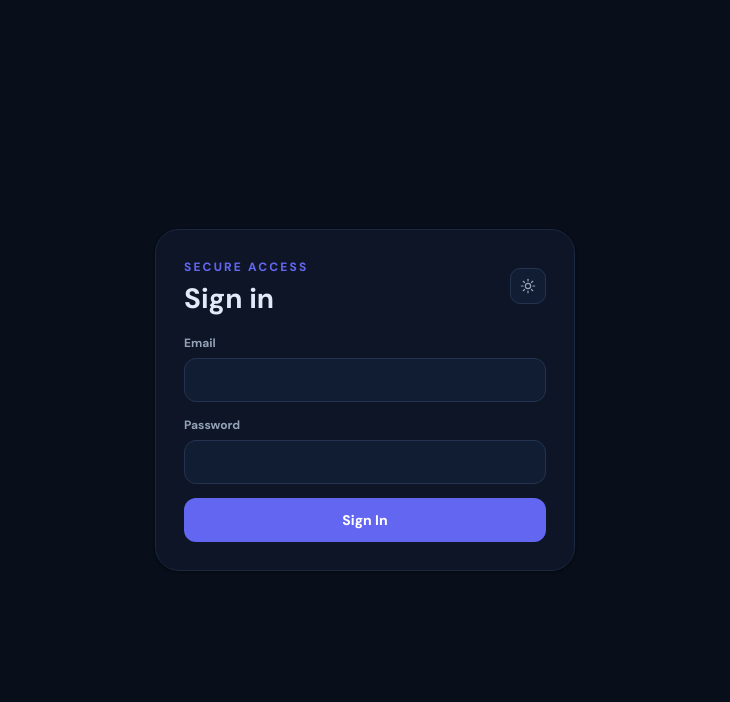
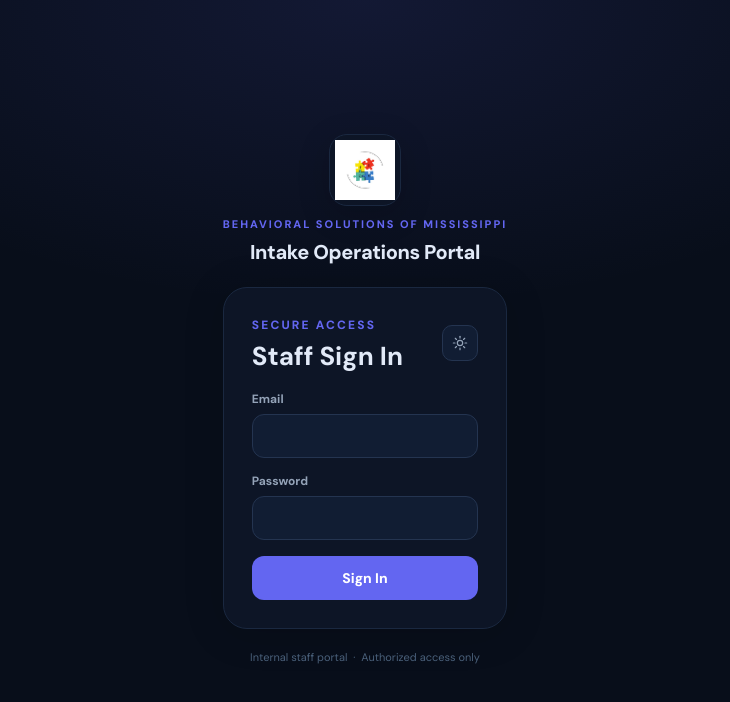
Before and after one commit to zwells-cpu/bsom-intake-portal-v3, a React (Vite) app: page / in a window 1280 px wide. Shown: the top 702 px of the page, without its empty margins (275-1005 px from the left). Built offline with nearby package versions, Linux system fonts and the light colour scheme; no server answers.

Commit message:
UI Greeting

```diff
--- a/src/App.jsx
+++ b/src/App.jsx
@@ -726,12 +726,64 @@ export default function App() {
 
   if (!session || recoveryMode) {
     return (
-      <div style={{ minHeight: '100vh', display: 'grid', placeItems: 'center', padding: '32px', background: 'var(--bg)' }}>
-        <div style={{ width: '100%', maxWidth: 420, background: 'var(--surface)', border: '1px solid var(--border)', borderRadius: 24, boxShadow: 'var(--shadow)', padding: 28 }}>
+      <div style={{
+        minHeight: '100vh',
+        display: 'grid',
+        placeItems: 'center',
+        padding: '32px',
+        background: 'var(--bg)',
+        position: 'relative',
+        overflow: 'hidden',
+      }}>
+
+        {/* Subtle branded background glow — works in both light + dark */}
+        <div style={{
+          position: 'absolute',
+          inset: 0,
+          background: 'radial-gradient(ellipse 70% 55% at 50% 0%, color-mix(in srgb, var(--accent) 12%, transparent), transparent 70%)',
+          pointerEvents: 'none',
+        }} />
+
+        <div style={{ display: 'flex', flexDirection: 'column', alignItems: 'center', gap: 0, position: 'relative', zIndex: 1 }}>
+          {/* Logo + portal name above the card */}
+          <div style={{ marginBottom: 20, display: 'flex', flexDirection: 'column', alignItems: 'center', gap: 10 }}>
+            <div style={{
+              width: 72, height: 72, borderRadius: 18,
+              background: 'var(--surface)',
+              border: '1px solid var(--border)',
+              boxShadow: '0 8px 32px rgba(0,0,0,0.18)',
+              display: 'flex', alignItems: 'center', justifyContent: 'center',
+              overflow: 'hidden',
+            }}>
+              <img src="/bsom-logo.jpg" alt="BSOM" style={{ width: 60, height: 60, objectFit: 'contain' }} />
+            </div>
+            <div style={{ textAlign: 'center' }}>
+              <div style={{ fontSize: 11, fontWeight: 800, letterSpacing: '0.18em', textTransform: 'uppercase', color: 'var(--accent)', marginBottom: 4 }}>
+                Behavioral Solutions of Mississippi
+              </div>
+              <div style={{ fontSize: 20, fontWeight: 800, color: 'var(--text)', letterSpacing: '-0.02em' }}>
+                Intake Operations Portal
+              </div>
+            </div>
+          </div>
+
+          {/* Card */}
+          <div style={{
+            width: '100%', maxWidth: 420,
+            background: 'var(--surface)',
+            border: '1px solid var(--border)',
+            borderRadius: 24,
+            boxShadow: '0 4px 40px rgba(0,0,0,0.15)',
+            padding: 28,
+          }}>
             <div style={{ display: 'flex', alignItems: 'center', justifyContent: 'space-between', gap: 16, marginBottom: 20 }}>
               <div>
-              <div style={{ fontSize: 12, fontWeight: 800, letterSpacing: '0.18em', textTransform: 'uppercase', color: 'var(--accent)' }}>Secure Access</div>
-              <h1 style={{ margin: '8px 0 0', fontSize: 28, lineHeight: 1.1 }}>{recoveryMode ? 'Reset password' : 'Sign in'}</h1>
+                <div style={{ fontSize: 12, fontWeight: 800, letterSpacing: '0.18em', textTransform: 'uppercase', color: 'var(--accent)' }}>
+                  Secure Access
+                </div>
+                <h1 style={{ margin: '8px 0 0', fontSize: 26, lineHeight: 1.1 }}>
+                  {recoveryMode ? 'Reset password' : 'Staff Sign In'}
+                </h1>
               </div>
               <ThemeToggle theme={theme} setTheme={setTheme} />
             </div>
@@ -750,7 +802,6 @@ export default function App() {
                       style={{ width: '100%', background: 'var(--surface2)', border: '1px solid var(--border2)', borderRadius: 12, padding: '12px 14px', color: 'var(--text)', fontSize: 14 }}
                     />
                   </label>
-
                   <label style={{ display: 'grid', gap: 6 }}>
                     <span style={{ fontSize: 12, fontWeight: 700, color: 'var(--muted)' }}>Confirm Password</span>
                     <input
@@ -776,7 +827,6 @@ export default function App() {
                       style={{ width: '100%', background: 'var(--surface2)', border: '1px solid var(--border2)', borderRadius: 12, padding: '12px 14px', color: 'var(--text)', fontSize: 14 }}
                     />
                   </label>
-
                   <label style={{ display: 'grid', gap: 6 }}>
                     <span style={{ fontSize: 12, fontWeight: 700, color: 'var(--muted)' }}>Password</span>
                     <input
@@ -792,9 +842,7 @@ export default function App() {
               )}
 
               {loginError && (
-              <div className="error-bar" style={{ margin: 0 }}>
-                {loginError}
-              </div>
+                <div className="error-bar" style={{ margin: 0 }}>{loginError}</div>
               )}
 
               {resetSuccess && (
@@ -806,11 +854,25 @@ export default function App() {
               <button
                 type="submit"
                 disabled={recoveryMode ? resetPending : loginPending}
-              style={{ border: 'none', borderRadius: 12, padding: '13px 16px', background: 'var(--accent)', color: '#fff', fontWeight: 800, fontSize: 14, cursor: (recoveryMode ? resetPending : loginPending) ? 'wait' : 'pointer', opacity: (recoveryMode ? resetPending : loginPending) ? 0.75 : 1 }}
+                style={{
+                  border: 'none', borderRadius: 12, padding: '13px 16px',
+                  background: 'var(--accent)', color: '#fff', fontWeight: 800,
+                  fontSize: 14, cursor: (recoveryMode ? resetPending : loginPending) ? 'wait' : 'pointer',
+                  opacity: (recoveryMode ? resetPending : loginPending) ? 0.75 : 1,
+                  marginTop: 2,
+                }}
               >
-              {recoveryMode ? (resetPending ? 'Updating password...' : 'Reset Password') : (loginPending ? 'Signing in...' : 'Sign In')}
+                {recoveryMode
+                  ? (resetPending ? 'Updating password...' : 'Reset Password')
+                  : (loginPending ? 'Signing in...' : 'Sign In')}
               </button>
             </form>
+          </div>
+
+          {/* Footer tagline below card */}
+          <div style={{ marginTop: 20, fontSize: 11, color: 'var(--dim)', textAlign: 'center' }}>
+            Internal staff portal &nbsp;·&nbsp; Authorized access only
+          </div>
         </div>
       </div>
     )
@@ -825,6 +887,7 @@ export default function App() {
           onScheduleParentInterview={() => openModulePage('assessment', 'interviews')}
           theme={theme}
           setTheme={setTheme}
+          displayName={displayName}
           topRightContent={(
             <div className="home-account-card">
               <div style={{ minWidth: 0 }}>
--- a/src/components/HomePage.jsx
+++ b/src/components/HomePage.jsx
@@ -1,5 +1,13 @@
 import { MODULES } from '../lib/constants'
 import { ThemeToggle } from './ThemeToggle'
+
+function getGreeting(name) {
+  const hour = new Date().getHours()
+  const firstName = name?.split(' ')[0] || 'there'
+  if (hour < 12) return `Good morning, ${firstName} 👋`
+  if (hour < 17) return `Good afternoon, ${firstName} 👋`
+  return `Good evening, ${firstName} 👋`
+}
 
 function HomeIcon({ kind }) {
   const shared = {
@@ -105,6 +113,7 @@ export function HomePage({
   theme,
   setTheme,
   topRightContent = null,
+  displayName = '',
 }) {
   return (
     <div className="home-screen">
@@ -124,6 +133,11 @@ export function HomePage({
       <div className="home-hero">
         <div className="home-eyebrow">Behavioral Solutions of Mississippi</div>
         <div className="home-title">Intake Operations Portal</div>
+        {displayName && (
+          <div className="home-greeting">
+            {getGreeting(displayName)}
+          </div>
+        )}
       </div>
 
       <div className="module-grid">
@@ -134,7 +148,7 @@ export function HomePage({
             style={{ '--card-color': m.color }}
             onClick={() => onEnterModule(m.id)}
           >
-            <div className="module-arrow">{'\u2192'}</div>
+            <div className="module-arrow">{'→'}</div>
             <div className="module-icon" aria-hidden="true">
               <HomeIcon kind={MODULE_ICON_KIND[m.id]} />
             </div>
@@ -147,7 +161,7 @@ export function HomePage({
           className="module-card module-card-actions"
           style={{ '--card-color': 'var(--accent)' }}
         >
-          <div className="module-arrow">{'\u2192'}</div>
+          <div className="module-arrow">{'→'}</div>
           <div className="module-icon" aria-hidden="true">
             <HomeIcon kind="dashboard" />
           </div>
--- a/src/styles/global.css
+++ b/src/styles/global.css
@@ -177,6 +177,13 @@ textarea{
   letter-spacing:-0.045em;
   line-height:1.02;
   text-align:center;
+}
+.home-greeting{
+  margin-top:10px;
+  font-size:15px;
+  font-weight:500;
+  color:var(--muted);
+  letter-spacing:-0.01em;
 }
 .module-grid{ display:grid; grid-template-columns:repeat(3,1fr); gap:18px; max-width:780px; width:100%; }
 .module-card{
```
Lines whose indentation alone changed are shown as unchanged.
